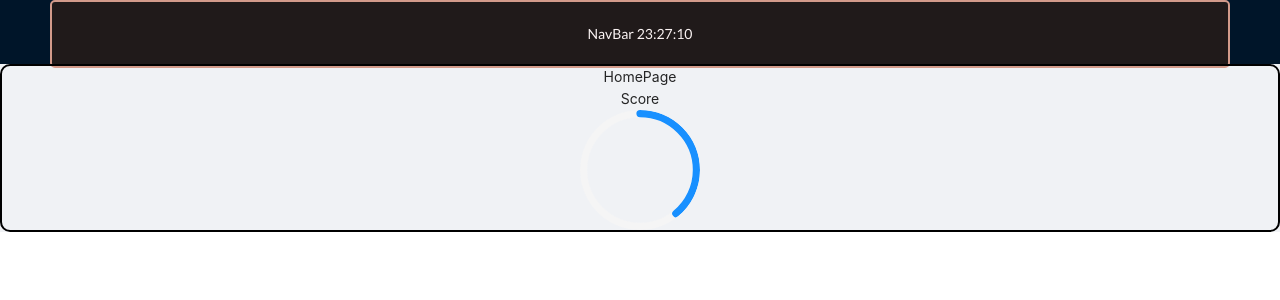
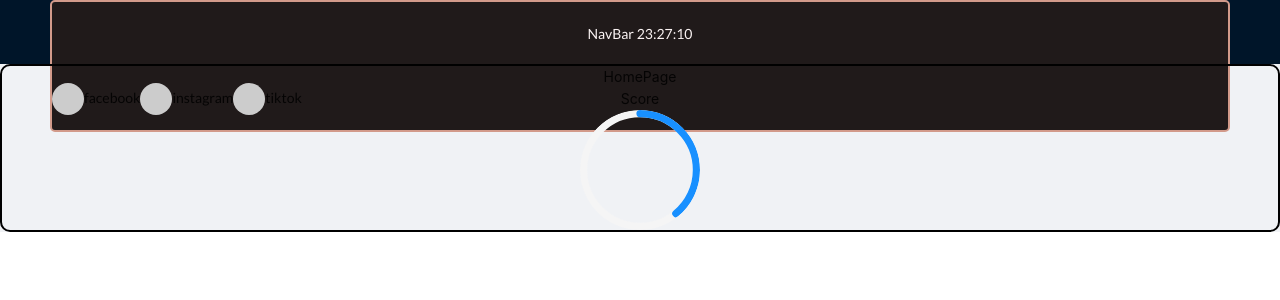
Before and after one commit to JeanPaulAri/Maleska, a React (Create React App) app: page / in a window 1280 px wide. Shown: the top 300 px of the page. Built offline with nearby package versions, Linux system fonts and the light colour scheme.

Commit message:
dev/NavBar NavItem, implementing NavItem component and validating item index object.

```diff
--- a/src/components/NavBar/NavItem/index.tsx
+++ b/src/components/NavBar/NavItem/index.tsx
@@ -1,9 +1,41 @@
 import React from 'react';
+import {
+  Avatar, Col, Row, Typography,
+} from 'antd';
 
-function NavItem() {
-  return (
-    <div> NavItem </div>
-  );
+import './styles.scss';
+
+interface navItemProps {
+  name : string,
+  url : string,
+  logo : string,
 }
 
+const { Text } = Typography;
+
+const NavItem: React.FC<navItemProps> = function ({
+  name, url, logo,
+}) {
+  return (
+    <div>
+      <Row>
+        <Col>
+          <div>
+            <Avatar
+              src={logo}
+              className="nav-item__avatar"
+              onClick={() => { window.open(url); }}
+            />
+          </div>
+        </Col>
+        <Col>
+          <Text>
+            {name}
+          </Text>
+        </Col>
+      </Row>
+    </div>
+  );
+};
+
 export default NavItem;
--- /dev/null
+++ b/src/components/NavBar/functions.js
@@ -0,0 +1,21 @@
+// eslint-disable-next-line import/prefer-default-export
+export const items = [
+  {
+    id: '1',
+    name: 'facebook',
+    url: 'https://www.facebook.com',
+    logo: '',
+  },
+  {
+    id: '2',
+    name: 'instagram',
+    url: 'https://www.instagram.com',
+    logo: '',
+  },
+  {
+    id: '3',
+    name: 'tiktok',
+    url: 'https://www.tiktok.com',
+    logo: '',
+  },
+];
--- a/src/components/NavBar/index.tsx
+++ b/src/components/NavBar/index.tsx
@@ -1,12 +1,16 @@
 import moment from 'moment';
 import React, { useEffect, useState } from 'react';
+import { Row } from 'antd';
 
 import { TIME_REFRESH_INTERVAL } from '../../utils/constants';
 
+import NavItem from './NavItem';
+import { items } from './functions';
 import './styles.scss';
 
 function Navbar() {
   const [currentTime, setCurrentTime] = useState(moment());
+  const navigationItems = items;
   const refreshTime = () => { setCurrentTime(moment()); };
 
   useEffect(() => {
@@ -20,6 +24,16 @@ function Navbar() {
         {' '}
         {currentTime.format('HH:mm:ss')}
       </span>
+      <Row>
+        {navigationItems.map((item) => (
+          <NavItem
+            key={item.id}
+            name={item.name}
+            url={item.url}
+            logo={item.logo}
+          />
+        ))}
+      </Row>
     </div>
   );
 }
```
